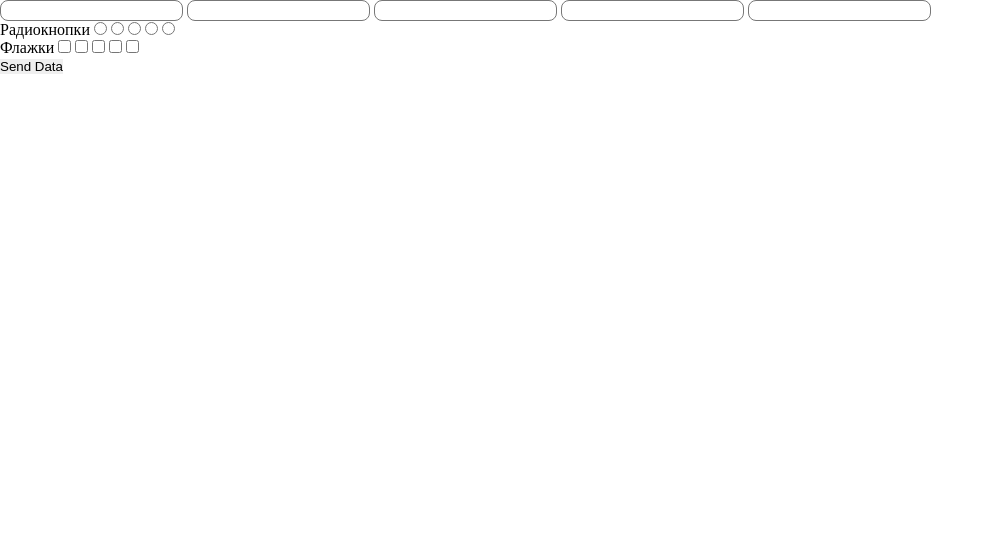
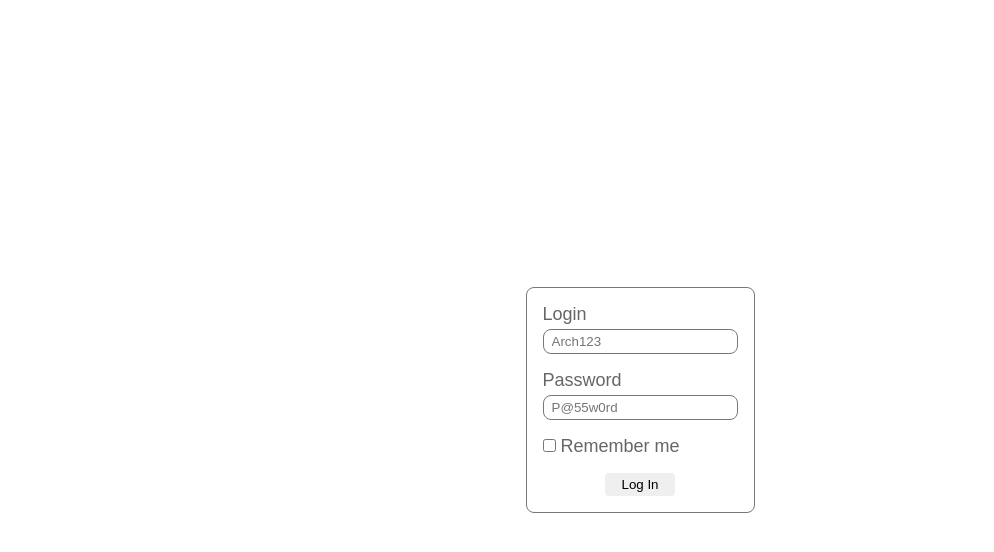
Before and after one commit to ViacheslavZuberu/34PR31, a plain HTML site: page 27.01 - Forms/index.html in a window 1280 px wide. Shown: the whole page, without its empty margins (0-994 px from the left). Drawn offline with Linux system fonts and the light colour scheme; files that its build step writes are made by us from their sources.

Commit message:
Created Login Form

```diff
--- a/27.01 - Forms/css/styles.css
+++ b/27.01 - Forms/css/styles.css
@@ -1,5 +1,52 @@
-input[type="text"] {
+html,
+body {
+  font-family: Arial, Helvetica, sans-serif;
+  font-size: 18px;
+}
+
+.container {
+  display: flex;
+  justify-content: center;
+  align-items: center;
+  height: 100vh;
+}
+
+.login-form {
   border: 1px solid #777;
   border-radius: 8px;
-  padding: 2px;
+  padding: 16px;
 }
+
+input[type="text"],
+input[type="password"] {
+  border: 1px solid #777;
+  border-radius: 8px;
+  color: #222;
+  padding: 4px 8px;
+  outline: none;
+}
+
+.form-group {
+  margin-bottom: 16px;
+}
+
+.form-group>p {
+  margin-bottom: 4px;
+}
+
+.form-group>p,
+.form-group {
+  color: #666;
+}
+
+.login-form>input[type="submit"] {
+  cursor: pointer;
+  display: block;
+  margin: auto;
+  padding: 4px 16px;
+  border-radius: 4px;
+}
+
+.login-form>input[type="submit"]:hover {
+  background-color: #e2e2e2;
+}
--- a/27.01 - Forms/index.html
+++ b/27.01 - Forms/index.html
@@ -11,30 +11,25 @@
 </head>
 
 <body>
-  <form>
-    <input type="text">
-    <input type="text">
-    <input type="text">
-    <input type="text">
-    <input type="text">
-    <div class="my-radios">
-      Радиокнопки
-      <input type="radio" name="stars" id="stars-1">
-      <input type="radio" name="stars" id="stars-2">
-      <input type="radio" name="stars" id="stars-3">
-      <input type="radio" name="stars" id="stars-4">
-      <input type="radio" name="stars" id="stars-5">
-    </div>
-    <div class="my-checkboxes">
-      Флажки
-      <input type="checkbox" name="checkboxes" id="chx-1">
-      <input type="checkbox" name="checkboxes" id="chx-2">
-      <input type="checkbox" name="checkboxes" id="chx-3">
-      <input type="checkbox" name="checkboxes" id="chx-4">
-      <input type="checkbox" name="checkboxes" id="chx-5">
-    </div>
-    <input type="submit" value="Send Data">
-  </form>
+  <div class="container">
+    <form class="login-form">
+      <div class="form-group">
+        <p>Login</p>
+        <input type="text" name="login" placeholder="Arch123">
+      </div>
+      <div class="form-group">
+        <p>Password</p>
+        <input type="password" name="password" placeholder="P@55w0rd">
+      </div>
+      <div class="form-group">
+        <label>
+          <input type="checkbox" name="remember-me">
+          Remember me
+        </label>
+      </div>
+      <input type="submit" value="Log In">
+    </form>
+  </div>
 </body>
 
 </html>
```
Also changed, not shown: 27.01 - Forms/example-form.html (added, +38 -0 lines).
